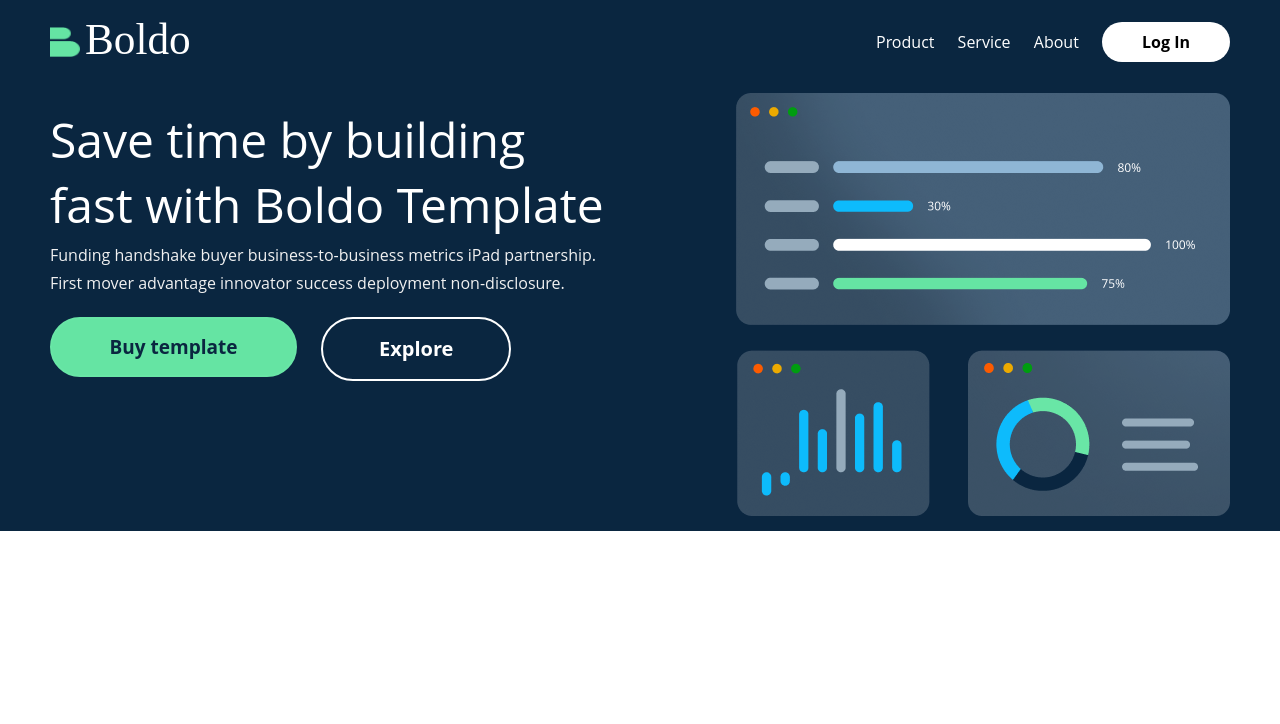
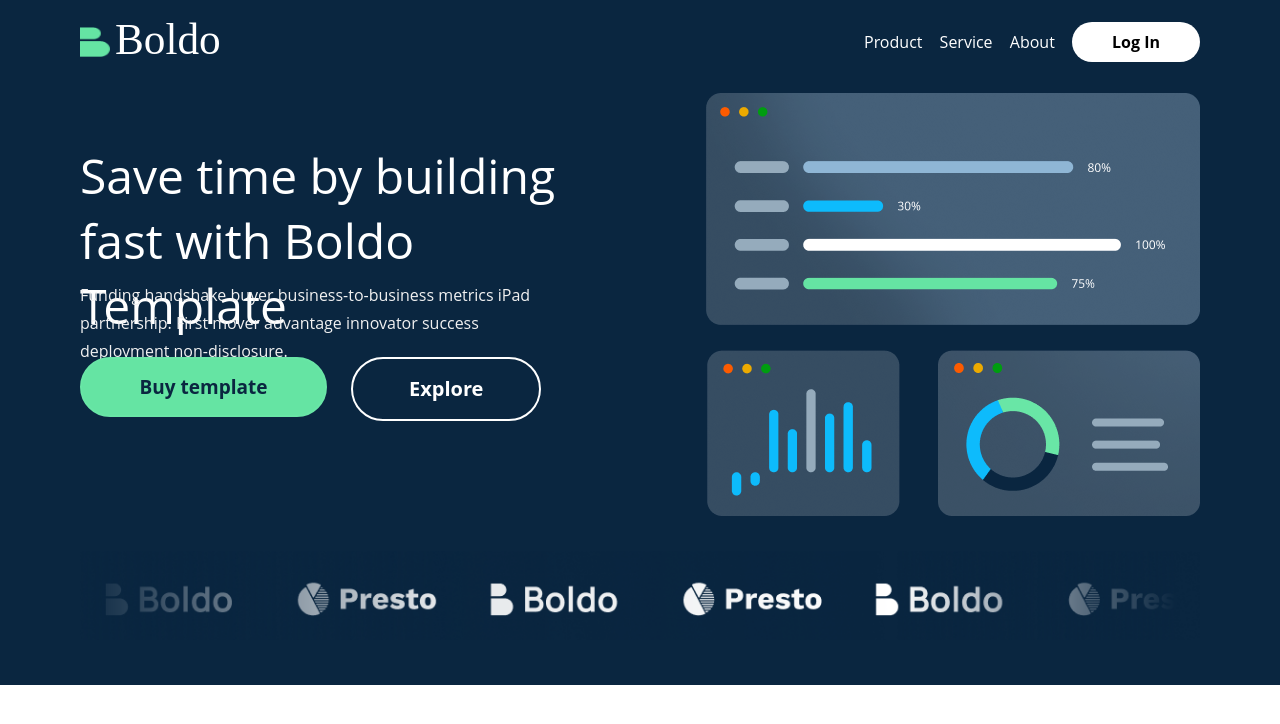
Before and after one commit to olaishola05/Boldo-UI, a React (Create React App) app: page / in a window 1280 px wide. Shown: the top 724 px of the page. Built offline with nearby package versions, Linux system fonts and the light colour scheme.

Commit message:
Add funding bottom logos

```diff
--- a/src/components/Hero/Hero.jsx
+++ b/src/components/Hero/Hero.jsx
@@ -1,9 +1,11 @@
 import React from 'react';
 import styles from './Hero.module.css';
 import heroImg from '../../images/heroImg.png';
+import fundingImg from '../../images/LogoWall.png';
 
 const Hero = () => (
   <div className={styles.main}>
+    <div className={styles.herocontainer}>
       <div className={styles.herotext}>
         <h1>Save time by building fast with Boldo Template</h1>
         <p>
@@ -20,6 +22,11 @@ const Hero = () => (
         <img src={heroImg} alt={heroImg} />
       </div>
     </div>
+
+    <div className={styles.funding}>
+      <img src={fundingImg} alt="funding logos" />
+    </div>
+  </div>
 );
 
 export default Hero;
--- a/src/components/Hero/Hero.module.css
+++ b/src/components/Hero/Hero.module.css
@@ -1,23 +1,31 @@
 .main {
   background-color: var(--navyblue);
-  padding: 10px 50px;
+  padding: 10px 80px;
+  display: flex;
+  justify-content: space-between;
+  flex-direction: column;
+}
+
+.herocontainer{
+  width: 100%;
   display: flex;
   justify-content: space-between;
 }
 
+.herotext{
+  margin-top: 50px;
+}
+
 .herotext h1 {
-  margin-top: 10px;
-  width: 567px;
+  width: 530px;
   height: 138px;
   font-weight: 400;
   font-size: 48px;
-  display: flex;
-  align-items: center;
   color: white;
 }
 
 .herotext p {
-  width: 567px;
+  width: 490px;
   height: 56px;
   font-family: "Open Sans";
   font-style: normal;
@@ -102,3 +110,7 @@
   height: 100%;
   object-fit: cover;
 }
+
+.funding{
+  margin: 30px 0;
+}
--- a/src/components/Layouts/Layout.module.css
+++ b/src/components/Layouts/Layout.module.css
@@ -11,7 +11,7 @@
   background-color: var(--navyblue);
   width: 100%;
   color: #fff;
-  padding: 20px 50px;
+  padding: 20px 80px;
   display: flex;
   justify-content: space-between;
 }
```
Also changed, not shown: src/images/LogoWall.png (added), 1 other file (tests, documents, lock files or other folders). Lines whose indentation alone changed are shown as unchanged.
